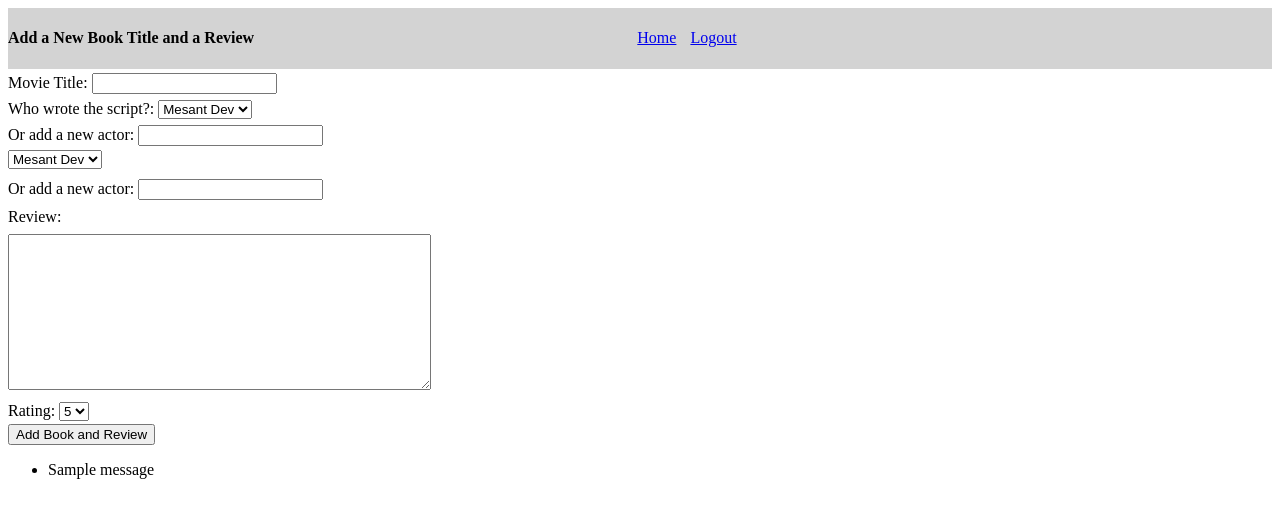
After one commit to mishterious/full_stack_app, a Django app: template apps/full_stack_app/templates/full_stack_app/add_movie.html in a window 1280 px wide. The commit adds this page. Shown: the top 518 px of the page. Run offline with Django 3.2, Linux system fonts and the light colour scheme; the template is opened without the code that fills it: values that come from a table or form of the project are taken from there, others are empty; data comes from the database, SQL or seed files in the repository; both versions use the stored data as it was after the commit; tables that the repository leaves empty hold one stand-in row (values such as "Sample post"); one stand-in notice (Sample message) is shown; parts of the project's set-up code (start-up, migrations or seed data) failed here and were passed over.

Commit message:
forth addision

```diff
--- a/apps/full_stack_app/models.py
+++ b/apps/full_stack_app/models.py
@@ -33,6 +33,7 @@ class UserManager(models.Manager):
 
         return errors
 
+
 class AuthorManager(models.Manager):
     def basic_validator(self, postData):
         errors = {}
@@ -40,11 +41,20 @@ class AuthorManager(models.Manager):
             errors['author_name_length'] = "Author's name should be more than 2 characters"
         return errors
 
+
 class BookManager(models.Manager):
     def basic_validator(self, postData):
         errors = {}
         if len(postData['title']) == 0:
             errors['title_blank'] = "Title can't be blank"
+        return errors
+
+
+class MovieManager(models.Manager):
+    def basic_validator(self, postData):
+        errors = {}
+        if len(postData['movie']) == 0:
+            errors['movie_blank'] = "Movie name can't be blank"
         return errors
 
 
@@ -57,6 +67,7 @@ class User(models.Model):
     updated_at = models.DateTimeField(auto_now=True)
     objects = UserManager()
 
+
 class Author(models.Model):
     name = models.CharField(max_length=255)
     created_at = models.DateTimeField(auto_now_add=True)
@@ -67,8 +78,9 @@ class Book(models.Model):
     title = models.CharField(max_length=255)
     created_at = models.DateTimeField(auto_now_add=True)
     updated_at = models.DateTimeField(auto_now=True)
-    author = models.ForeignKey(Author, related_name = "books")
+    author = models.ForeignKey(Author, related_name="books")
     objects = BookManager()
+
 
 class Review(models.Model):
     rating = models.IntegerField()
@@ -77,3 +89,19 @@ class Review(models.Model):
     updated_at = models.DateTimeField(auto_now=True)
     user = models.ForeignKey(User, related_name='reviews')
     book = models.ForeignKey(Book, related_name='reviews')
+
+
+class Actor(models.Model):
+    name = models.CharField(max_length=255)
+    created_at = models.DateTimeField(auto_now_add=True)
+    updated_at = models.DateTimeField(auto_now=True)
+
+
+class Movie(models.Model):
+    movie = models.CharField(max_length=255)
+    created_at = models.DateTimeField(auto_now_add=True)
+    updated_at = models.DateTimeField(auto_now=True)
+    book = models.ForeignKey(Book, related_name='movies')
+    author = models.ForeignKey(Author, related_name='movies')
+    actor = models.ForeignKey(Actor, related_name='movies')
+    objects = MovieManager()
--- /dev/null
+++ b/apps/full_stack_app/templates/full_stack_app/add_movie.html
@@ -0,0 +1,79 @@
+<!DOCTYPE html>
+<html lang="en">
+    <head>
+        <title>Add a Book and Review</title>
+        <meta charset="UTF-8">
+        <meta name="viewport" content="width=device-width, initial-scale=1">
+    </head>
+    <style>
+        .i_b {
+            display: inline-block;
+        }
+        .m_l{
+            margin-left: 30%;
+        }
+        .grey {
+            background-color: lightgrey;
+        }
+        p{
+            margin: 2px 0px 2px 0px;
+            padding:  2px 0px 2px 0px;
+        }
+        #va_top{
+            vertical-align: top;
+            position: relative;
+        }
+        .m_top{
+            margin-right: 10px
+        }
+    </style>
+    <body>
+        <div class = 'grey'>
+            <h4 class = 'i_b'>Add a New Book Title and a Review</h4>
+            <a href="/books" class = 'i_b m_l m_top' >Home</a>
+            <a href="/logout" class = 'i_b' >Logout</a>
+        </div>
+
+        <form action="/books/add_process" method = 'post' >
+            {% csrf_token %}
+            <p>Movie Title: <input type="text" name = 'movie'></p>
+            <p>Who wrote the script?:
+            <select name="authorDropDown">
+                {% for author in authors %}
+                <option value="{{author.name}}">{{author.name}}</option>
+                {% endfor %}
+            </select>
+            <p>Or add a new actor: <input type="text" name = 'author'></p>
+            <select name="actorDropDown">
+                {% for actor in actors %}
+                <option value="{{actor.name}}">{{author.name}}</option>
+                {% endfor %}
+            </select>
+            </p>
+            <p>Or add a new actor: <input type="text" name = 'actor'></p>
+            <div>
+                <p class = 'i_b'>Review:<p><textarea class ='i_b' name="review" cols="50" rows="10"></textarea>
+            </div>
+            <p class = 'i_b'>Rating:</p>
+            <select name="rating">
+                <option value="5">5</option>
+                <option value="4">4</option>
+                <option value="3">3</option>
+                <option value="2">2</option>
+                <option value="1">1</option>
+            </select>
+            <br>
+            <button type='submit'>Add Book and Review</button>
+        </form>
+
+
+        {% if messages %}
+        <ul class="messages">
+            {% for message in messages %}
+            <li{% if message.tags %} class="{{ message.tags }}"{% endif %}>{{ message }}</li>
+            {% endfor %}
+        </ul>
+        {% endif %}
+
+    </body>
+</html>
--- a/apps/full_stack_app/templates/full_stack_app/dashboard.html
+++ b/apps/full_stack_app/templates/full_stack_app/dashboard.html
@@ -39,9 +39,10 @@
     </style>
     <body>
         <div class = 'grey'>
-            <h4 class = 'i_b'>Welcome, {{request.session.alias}}!</h4>
+            <h4 class = 'i_b'>Welcome, {{request.session.first_name}}!</h4>
 
-            <a href="/books/add" class = 'i_b m_l'>Add Book and Review</a>
+            <a href="/movies/add" class= 'i_b m_l'>Add a Movie</a>
+            <a href="/books/add" class = 'i_b'>Add Book and Review</a>
             <a href="/logout" class = 'i_b'>Logout</a>
         </div>
 
--- a/apps/full_stack_app/urls.py
+++ b/apps/full_stack_app/urls.py
@@ -12,4 +12,5 @@ urlpatterns = [
     url(r'^logout$', views.logout),
     url(r'^books/add_process$', views.process_all_info),
     url(r'^users/(?P<id>\d+)$', views.display_user),
+    url(r'^movies/add$', views.movies_add_dashboard),
 ]
```
Also changed, not shown: apps/full_stack_app/views.py (+20 -1 lines), db.sqlite3, 3 other files.
